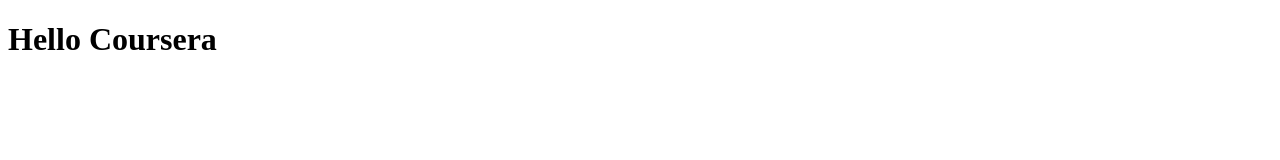
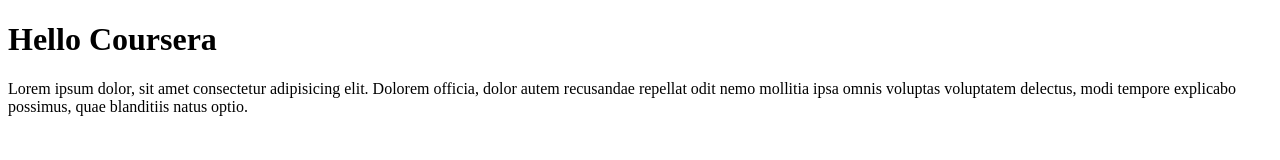
Before and after one commit to theplayer0237/cousera-lionel, a plain HTML site: page site/index.html in a window 1280 px wide. Drawn offline with Linux system fonts and the light colour scheme.

Commit message:
my second page.

```diff
--- a/site/index.html
+++ b/site/index.html
@@ -3,9 +3,10 @@
 <head>
     <meta charset="UTF-8">
     <meta name="viewport" content="width=device-width, initial-scale=1.0">
-    <title>Hello Cousera lionel</title>
+    <title>Hello Cousera lionel </title>
 </head>
 <body>
     <h1>Hello Coursera</h1>
+    <p>Lorem ipsum dolor, sit amet consectetur adipisicing elit. Dolorem officia, dolor autem recusandae repellat odit nemo mollitia ipsa omnis voluptas voluptatem delectus, modi tempore explicabo possimus, quae blanditiis natus optio.</p>
 </body>
 </html>
```
